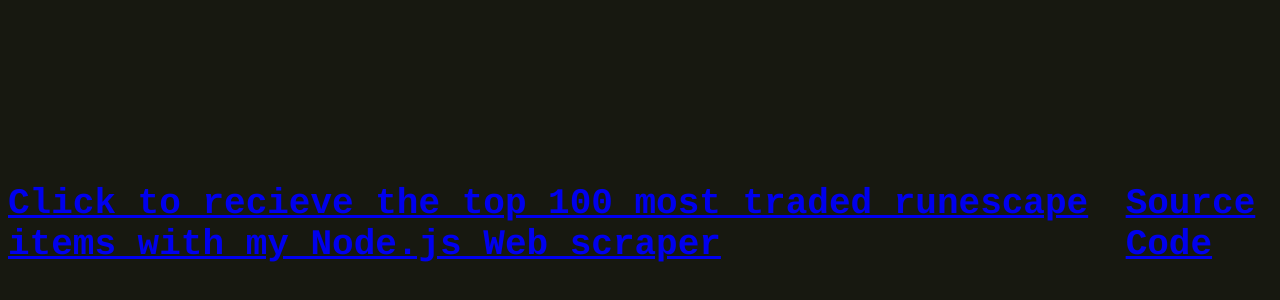
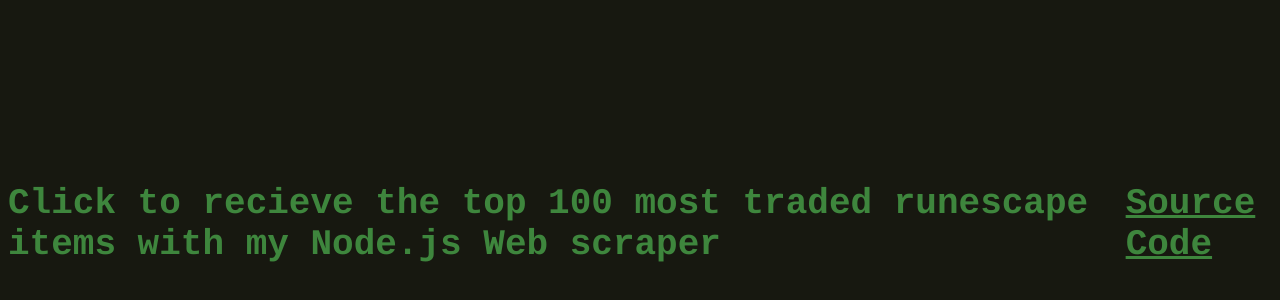
Before and after one commit to GLRose/Top-100-Client, a plain HTML site: page index.html in a window 1280 px wide. Shown: the part 184-484 px from the top of the page. Drawn offline with Linux system fonts and the light colour scheme.

Commit message:
link styling

```diff
--- a/style.css
+++ b/style.css
@@ -12,7 +12,11 @@
   height: 100vh;
 }
 
-.container-children a {
+.main-child a {
   text-decoration: none;
   color: #3e863d;
 }
+
+.src-code a {
+  color: #3e863d;
+}
```
